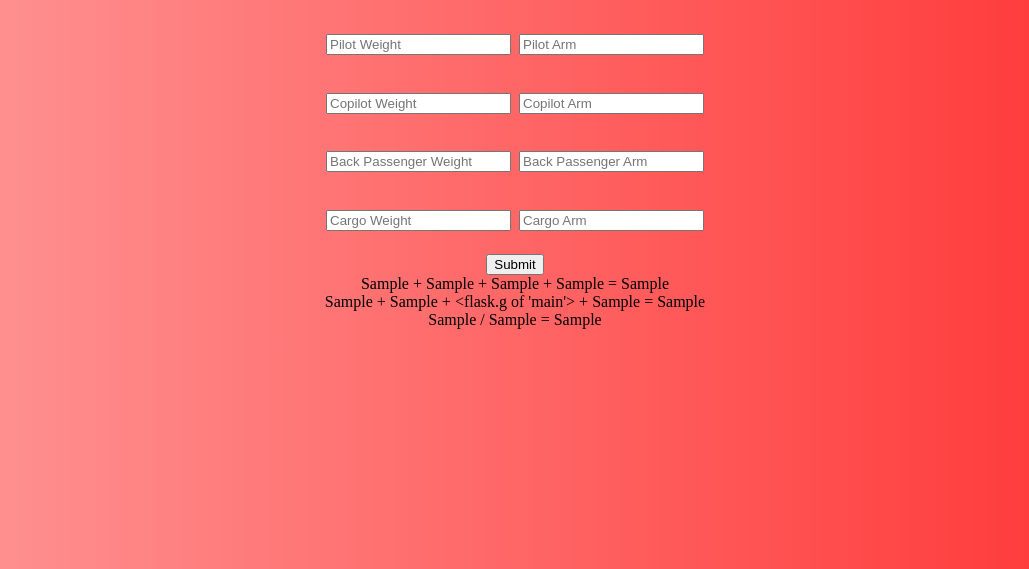
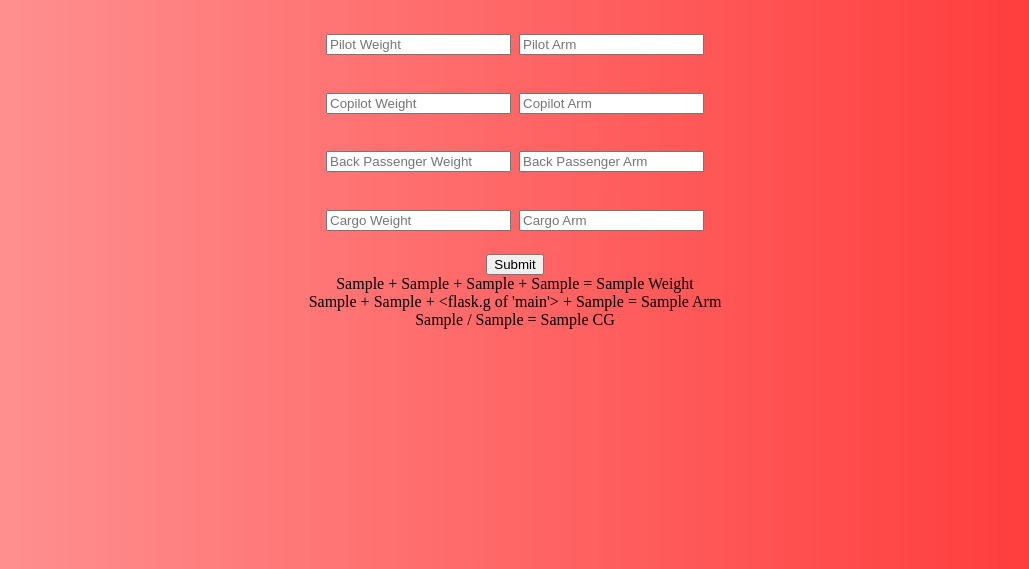
Before and after one commit to ColinS70/weight-and-balance-, a Flask app: template templates/index.html in a window 1280 px wide. Shown: the part 89-658 px from the top of the page, without its empty margins (125-1154 px from the left). Run offline with Flask 2, Linux system fonts and the light colour scheme; the template is opened without the code that fills it: most values are stand-ins (such as "Sample title", 1, 10 or a date in 2020).

Commit message:
Update index.html

```diff
--- a/templates/index.html
+++ b/templates/index.html
@@ -46,7 +46,7 @@
 </div>
 
 <div class="flex-response">
-  <p1>{{a}} + {{b}} + {{c}} + {{d}} = {{i}}</p1>
-  <p1>{{e}} + {{f}} + {{g}} + {{h}} = {{j}}</p1>
-  <p1>{{j}} / {{i}} = {{k}} </p1>
+  <p1>{{a}} + {{b}} + {{c}} + {{d}} = {{i}} Weight</p1>
+  <p1>{{e}} + {{f}} + {{g}} + {{h}} = {{j}} Arm</p1>
+  <p1>{{j}} / {{i}} = {{k}} CG</p1>
 </div>
```
